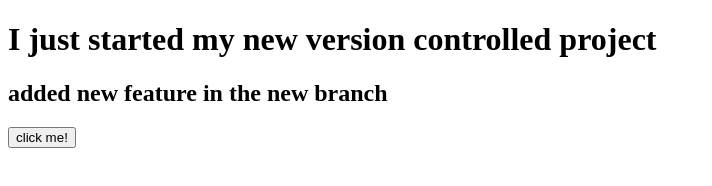
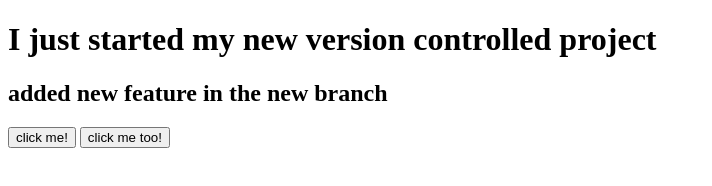
Before and after one commit to lazyninja4ever/secondTest, a plain HTML site: page index.html in a window 1280 px wide. Shown: the whole page, without its empty margins (0-712 px from the left). Drawn offline with Linux system fonts and the light colour scheme.

Commit message:
new button

```diff
--- a/index.html
+++ b/index.html
@@ -8,5 +8,6 @@
 	<h1> I just started my new version controlled project</h1>
 	<h2>added new feature in the new branch</h2>
 	<button>click me!</button>
+	<button>click me too!</button>
 </body>
 </html>
```
